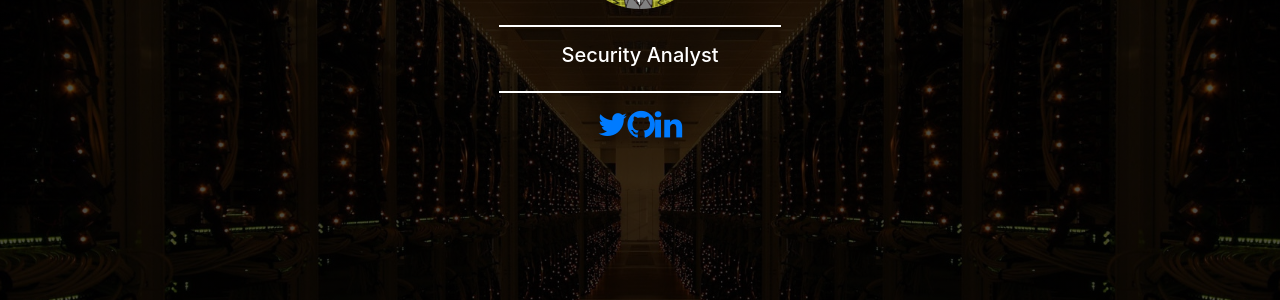
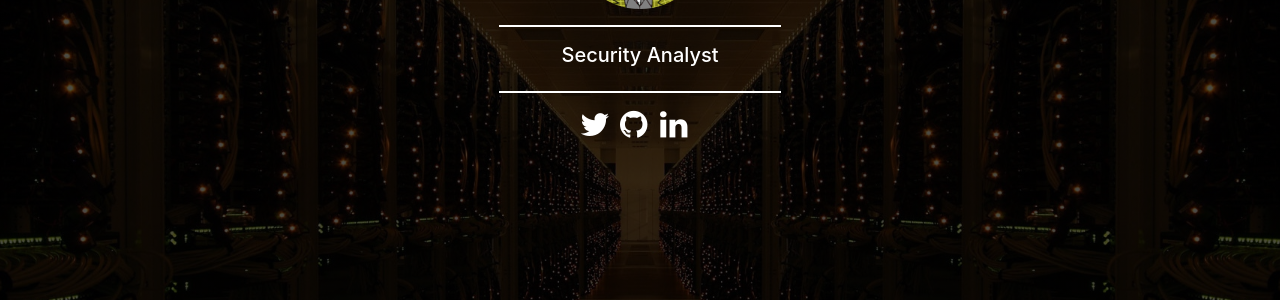
Before and after one commit to lucascebrero/lucascebrero.github.io, a Jekyll site: the page built from index.md, in a window 1280 px wide. Shown: the part 273-573 px from the top of the page. Built offline with Jekyll 4.4.1, drawn with Linux system fonts in a browser that asks for light colours.

Commit message:
Added style for social network icons

```diff
--- a/assets/css/main.css
+++ b/assets/css/main.css
@@ -94,3 +94,16 @@ hr {
 .navbar.scrolled {
 		background-color: #1d2120;
 }
+
+.fa {
+	width: 40px;
+}
+
+.fa:hover {
+	color: #7cfc00;
+	text-decoration: none;
+}
+
+.fa-twitter, .fa-github, .fa-linkedin {
+		color: white;
+}
```
